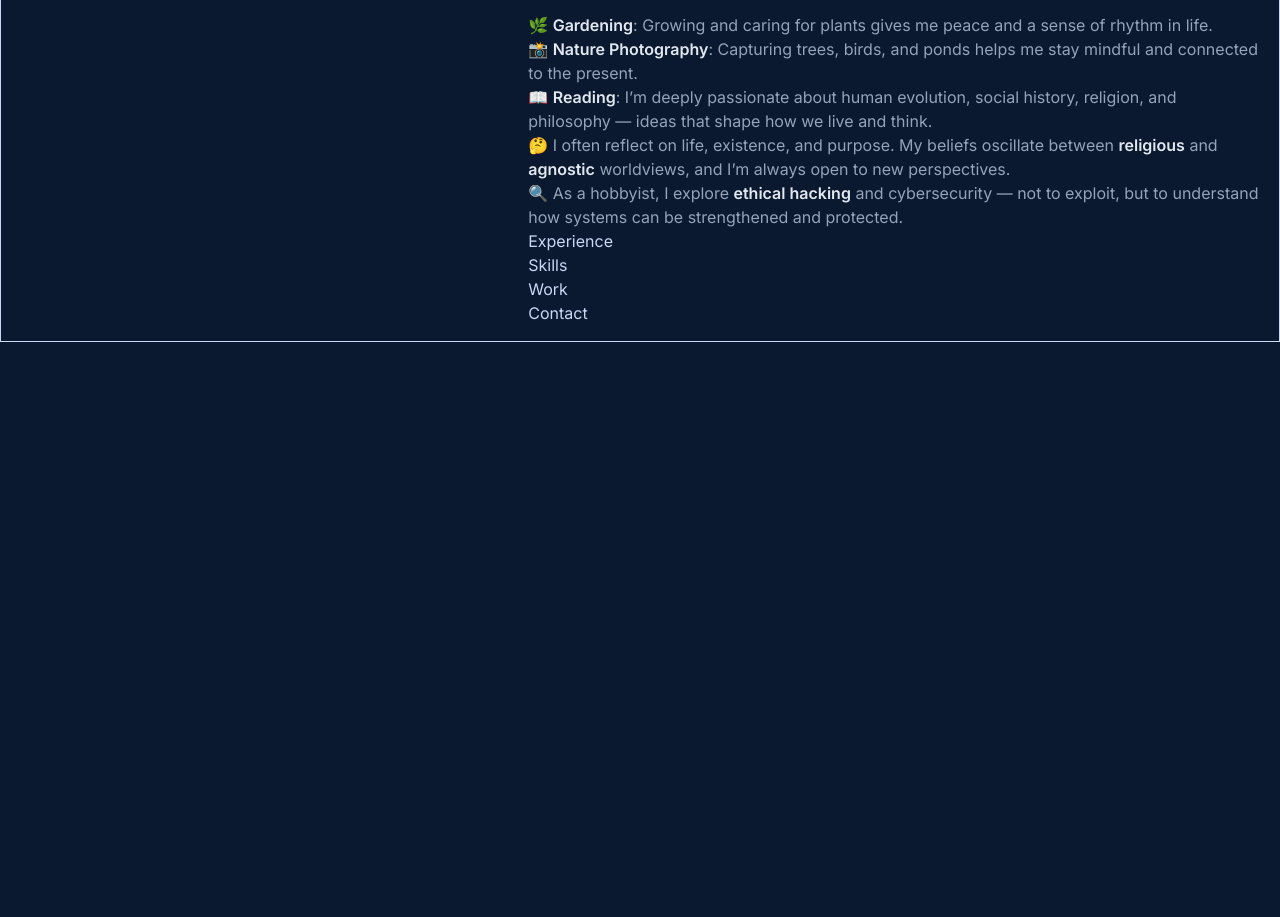
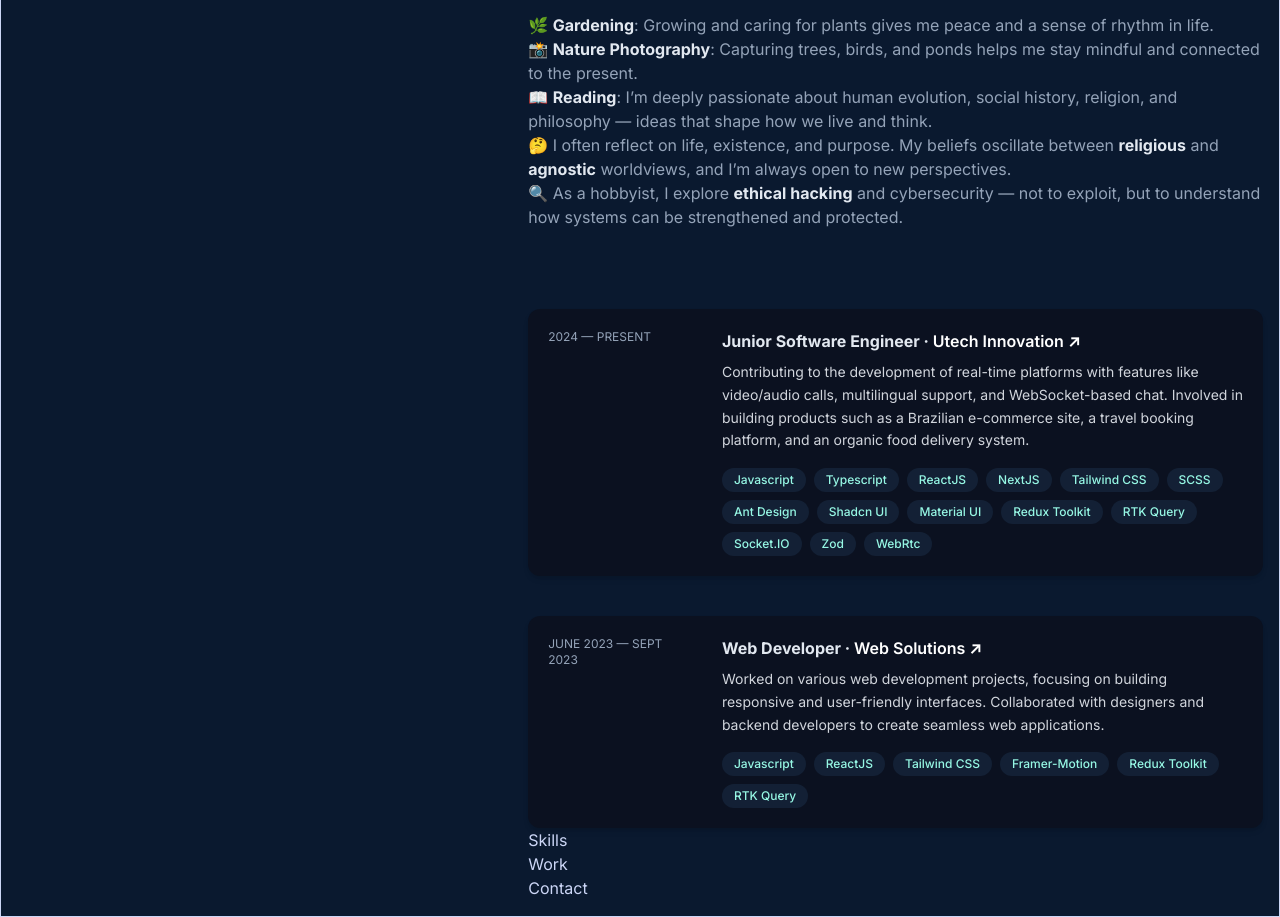
Before and after one commit to TanjimulSabbir/personal-portfolio-v2, a Next.js app: page / in a window 1280 px wide. Shown: the part 1020-1937 px from the top of the page. Before the commit the page ends 1362 px from the top, so only its background shows below. Built offline with nearby package versions, Linux system fonts and the light colour scheme.

Commit message:
Add experience data and implement ExperienceCard component for displaying work history

```diff
--- a/app/data/experience.ts
+++ b/app/data/experience.ts
@@ -0,0 +1,51 @@
+export const experiences = [
+  {
+    role: "Junior Software Engineer",
+    company: "Utech Innovation",
+    period: "2024 — Present",
+    description:
+      "Contributing to the development of real-time platforms with features like video/audio calls, multilingual support, and WebSocket-based chat. Involved in building products such as a Brazilian e-commerce site, a travel booking platform, and an organic food delivery system.",
+    technologies: [
+      "Javascript",
+      "Typescript",
+      "ReactJS",
+      "NextJS",
+      "Tailwind CSS",
+      "SCSS",
+      "Ant Design",
+      "Shadcn UI",
+      "Material UI",
+      "Redux Toolkit",
+      "RTK Query",
+      "Socket.IO",
+      "Zod",
+      "WebRtc",
+    ],
+    companyUrl: "https://utechinnovation.com",
+    references: [
+      { title: "Organic BD", link: "https://www.organicbd.net" },
+      { title: "U-Accounce", link: "https://utechinnovation.com" },
+      {
+        title: "SkyVoyeger",
+        link: "https://www.linkedin.com/company/utech-innovation/",
+      },
+    ],
+  },
+  {
+    role: "Web Developer",
+    company: "Web Solutions",
+    period: "June 2023 — Sept 2023",
+    description:
+      "Worked on various web development projects, focusing on building responsive and user-friendly interfaces. Collaborated with designers and backend developers to create seamless web applications.",
+    companyUrl: "https://websolutions.com",
+    technologies: [
+      "Javascript",
+      "ReactJS",
+      "Tailwind CSS",
+      "Framer-Motion",
+      "Redux Toolkit",
+      "RTK Query",
+    ],
+    references: [],
+  },
+];
--- /dev/null
+++ b/app/pages/experience/ExperienceCard.tsx
@@ -0,0 +1,46 @@
+export default function ExperienceCard({
+  role,
+  company,
+  period,
+  description,
+  technologies,
+  link,
+  companyUrl,
+}) {
+  return (
+    <div className="bg-[#0B1120] rounded-xl p-5 text-white shadow-md w-full flex justify-between gap-3">
+      <p className="job-title w-[20%]">{period.toUpperCase()}</p>
+
+      <div className="w-[75%]">
+        <h3 className="title">
+          {role} ·{" "}
+          <a
+            href={companyUrl}
+            target="_blank"
+            rel="noopener noreferrer"
+            className="hover:underline text-white"
+          >
+            {company} <span aria-hidden>↗</span>
+          </a>
+        </h3>
+
+        <p className="text-sm text-gray-300 mt-2 leading-relaxed">
+          {description}
+        </p>
+
+        {technologies?.length > 0 && (
+          <div className="flex flex-wrap gap-2 mt-4">
+            {technologies.map((tech, idx) => (
+              <span
+                key={idx}
+                className="bg-[#132035] text-teal-200 text-xs px-3 py-1 rounded-full font-medium"
+              >
+                {tech}
+              </span>
+            ))}
+          </div>
+        )}
+      </div>
+    </div>
+  );
+}
--- a/app/pages/experience/page.tsx
+++ b/app/pages/experience/page.tsx
@@ -1,7 +1,12 @@
-import React from 'react'
+import { experiences } from "@/app/data/experience"
+import ExperienceCard from "./ExperienceCard";
 
 export default function Experience() {
-  return (
-    <div className='experience'>Experience</div>
-  )
+    return (
+      <div className="mt-20 space-y-10">
+        {experiences.map((exp, idx) => (
+          <ExperienceCard key={idx} {...exp} />
+        ))}
+      </div>
+    );
 }
--- a/app/styles/global.css
+++ b/app/styles/global.css
@@ -19,10 +19,10 @@
     @apply text-secondary text-base;
   }
   .title {
-    @apply text-primary font-semibold duration-500 transition-colors hover:text-teal-300 focus-visible:text-teal-300;
+    @apply text-primary text-base font-bold duration-500 transition-colors hover:text-teal-300 focus-visible:text-teal-300;
   }
   .job-title {
-    @apply text-secondary text-sm font-medium duration-500 transition-colors hover:text-teal-300 focus-visible:text-teal-300;
+    @apply text-secondary text-xs font-normal duration-500 transition-colors hover:text-teal-300 focus-visible:text-teal-300;
   }
 }
 @layer base {
```
